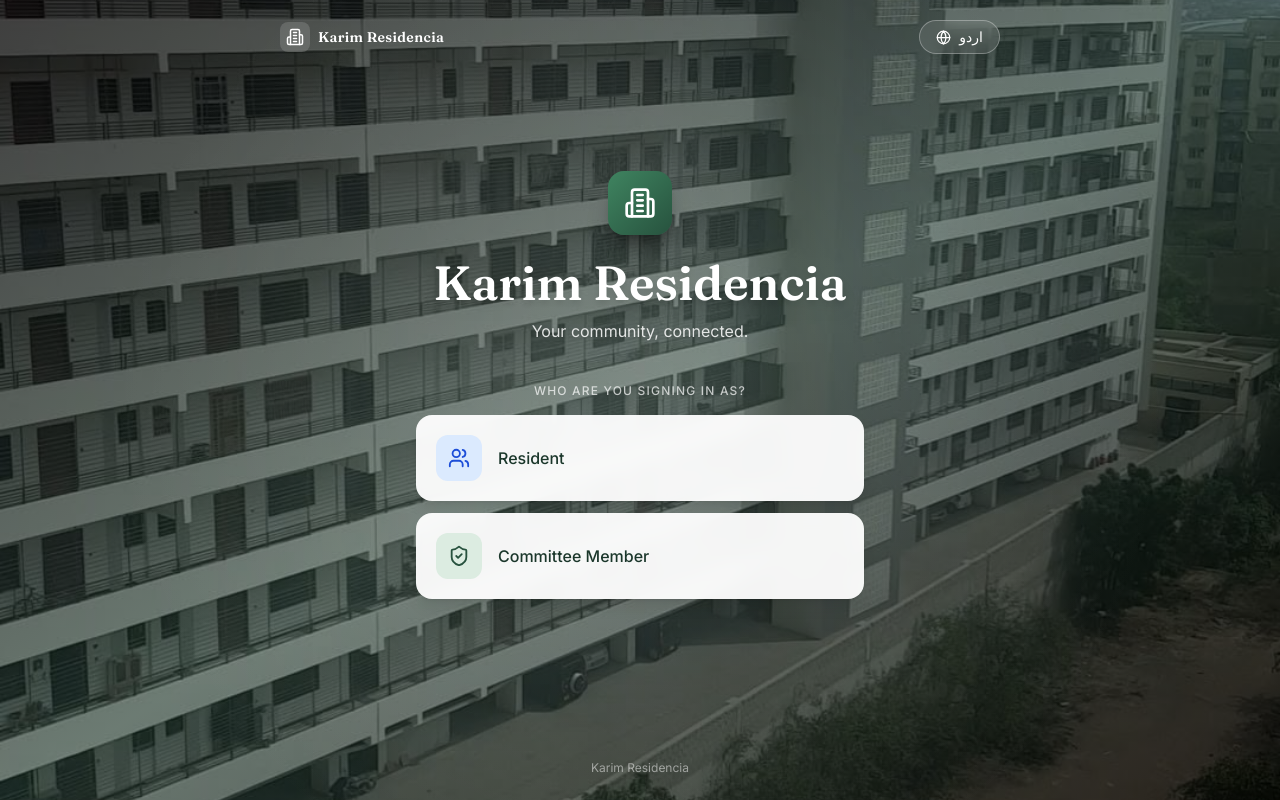
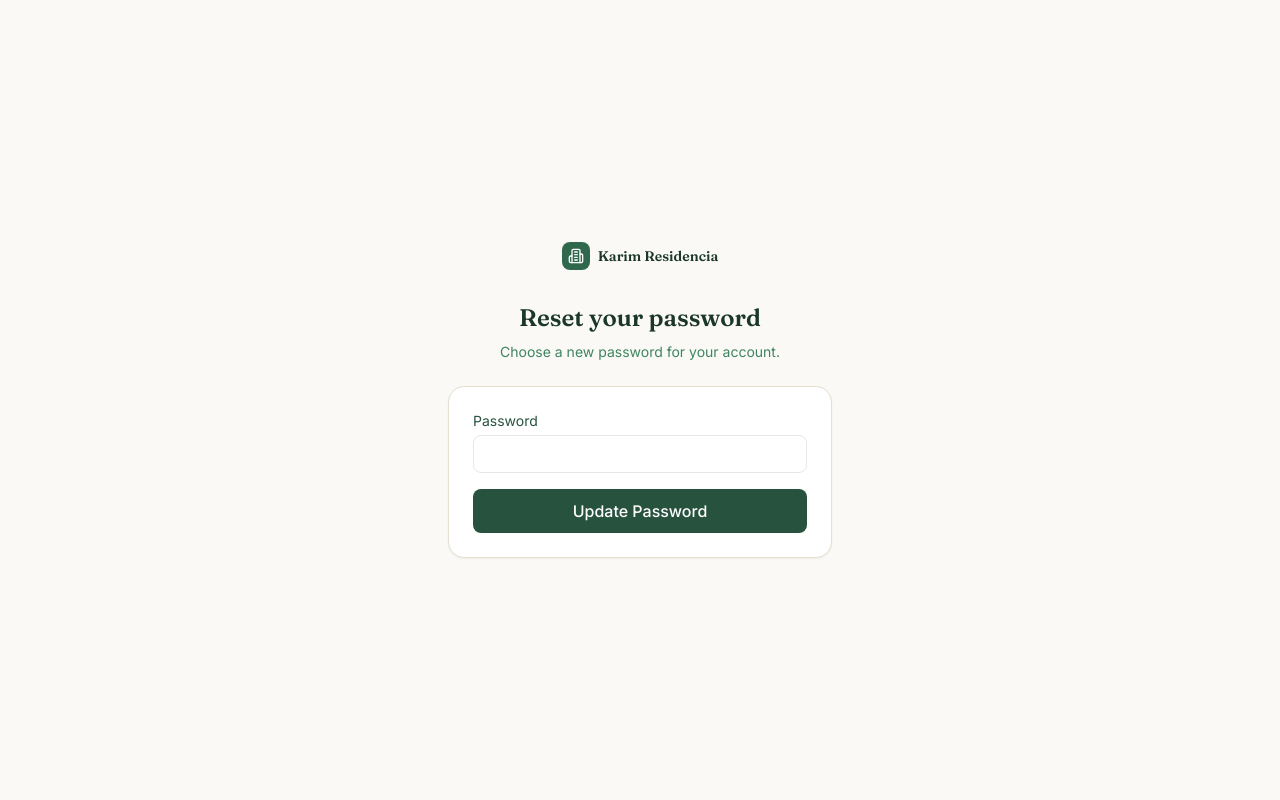
Before and after one commit to scnzarmy/karim-residencia-portal, a React (Vite) app: page /reset-password in a window 1280 px wide. Before the commit this address led to /. Built offline with nearby package versions, Linux system fonts and the light colour scheme; no server answers; a web font is replaced by a local one.

Commit message:
Add forgot password, PWA support, profile editing

```diff
--- a/index.html
+++ b/index.html
@@ -4,6 +4,11 @@
     <meta charset="UTF-8" />
     <meta name="viewport" content="width=device-width, initial-scale=1.0" />
     <title>Karim Residencia</title>
+    <meta name="description" content="Community portal for Karim Residencia residents — notices, dues, complaints, and more." />
+    <link rel="manifest" href="/manifest.json" />
+    <meta name="theme-color" content="#2f684c" />
+    <link rel="icon" type="image/png" sizes="192x192" href="/icon-192.png" />
+    <link rel="apple-touch-icon" href="/icon-192.png" />
     <link rel="preconnect" href="https://fonts.googleapis.com" />
     <link rel="preconnect" href="https://fonts.gstatic.com" crossorigin />
     <link
--- a/src/app/App.tsx
+++ b/src/app/App.tsx
@@ -6,6 +6,7 @@ import BlockSelection from './components/BlockSelection'
 import LoginPage from './components/LoginPage'
 import ResidentDashboard from './components/ResidentDashboard'
 import CommitteeDashboard from './components/CommitteeDashboard'
+import ResetPasswordPage from './components/ResetPasswordPage'
 
 function DashboardRouter() {
   const { profile, loadingProfile } = useApp()
@@ -28,6 +29,7 @@ export default function App() {
           <Route path="/" element={<LandingPage />} />
           <Route path="/select-block" element={<BlockSelection />} />
           <Route path="/login" element={<LoginPage />} />
+          <Route path="/reset-password" element={<ResetPasswordPage />} />
           <Route path="/dashboard" element={<DashboardRouter />} />
           <Route path="*" element={<Navigate to="/" replace />} />
         </Routes>
--- a/src/app/components/LoginPage.tsx
+++ b/src/app/components/LoginPage.tsx
@@ -9,7 +9,7 @@ import { supabase } from '../../lib/supabaseClient'
 export default function LoginPage() {
   const { lang, role, selectedBlock } = useApp()
   const navigate = useNavigate()
-  const [mode, setMode] = useState<'login' | 'register'>('login')
+  const [mode, setMode] = useState<'login' | 'register' | 'forgot'>('login')
   const [fullName, setFullName] = useState('')
   const [houseNumber, setHouseNumber] = useState('')
   const [email, setEmail] = useState('')
@@ -60,6 +60,21 @@ export default function LoginPage() {
     setMode('login')
   }
 
+  async function handleForgot(e: React.FormEvent) {
+    e.preventDefault()
+    setBusy(true)
+    const { error } = await supabase.auth.resetPasswordForEmail(email, {
+      redirectTo: `${window.location.origin}/reset-password`,
+    })
+    setBusy(false)
+    if (error) {
+      toast.error(error.message)
+      return
+    }
+    toast.success(t(lang, 'resetLinkSent'))
+    setMode('login')
+  }
+
   const isRegister = mode === 'register' && role === 'resident'
 
   return (
@@ -70,7 +85,7 @@ export default function LoginPage() {
             <ArrowLeft size={15} /> {t(lang, 'back')}
           </button>
 
-          {role === 'resident' && (
+          {role === 'resident' && mode !== 'forgot' && (
             <p className="text-sm text-forest-600">
               {mode === 'login' ? (
                 <>
@@ -100,14 +115,31 @@ export default function LoginPage() {
           </div>
 
           <h1 className="font-display text-2xl sm:text-3xl font-semibold text-forest-900 mb-2">
-            {isRegister ? t(lang, 'register') : t(lang, 'login')}
+            {mode === 'forgot' ? t(lang, 'forgotPassword') : isRegister ? t(lang, 'register') : t(lang, 'login')}
           </h1>
           <p className="text-sm text-forest-500 mb-8">
-            {isRegister
+            {mode === 'forgot'
+              ? t(lang, 'forgotPasswordHint')
+              : isRegister
                 ? `${t(lang, 'appName')} — Block ${selectedBlock}`
                 : `${t(lang, 'appName')} · ${role === 'committee' ? t(lang, 'committee') : t(lang, 'resident')} · Block ${selectedBlock}`}
           </p>
 
+          {mode === 'forgot' ? (
+            <form onSubmit={handleForgot} className="grid gap-4">
+              <Field label={t(lang, 'email')} type="email" value={email} onChange={setEmail} required />
+              <button
+                type="submit"
+                disabled={busy}
+                className="mt-2 bg-forest-700 text-white rounded-lg py-2.5 font-medium hover:bg-forest-800 transition disabled:opacity-50"
+              >
+                {t(lang, 'sendResetLink')}
+              </button>
+              <button type="button" onClick={() => setMode('login')} className="text-sm text-forest-600 underline justify-self-start">
+                {t(lang, 'back')}
+              </button>
+            </form>
+          ) : (
             <form onSubmit={mode === 'login' ? handleLogin : handleRegister} className="grid gap-4">
               {isRegister && (
                 <div className="grid grid-cols-2 gap-3">
@@ -118,6 +150,12 @@ export default function LoginPage() {
               <Field label={t(lang, 'email')} type="email" value={email} onChange={setEmail} required />
               <Field label={t(lang, 'password')} type="password" value={password} onChange={setPassword} required />
 
+              {mode === 'login' && (
+                <button type="button" onClick={() => setMode('forgot')} className="text-xs text-forest-500 underline justify-self-end -mt-2">
+                  {t(lang, 'forgotPassword')}
+                </button>
+              )}
+
               <button
                 type="submit"
                 disabled={busy}
@@ -126,6 +164,7 @@ export default function LoginPage() {
                 {mode === 'login' ? t(lang, 'login') : t(lang, 'register')}
               </button>
             </form>
+          )}
         </div>
 
         <p className="text-xs text-forest-400 text-center lg:text-left">{t(lang, 'appName')}</p>
--- /dev/null
+++ b/src/app/components/ProfilePanel.tsx
@@ -0,0 +1,67 @@
+import { useState } from 'react'
+import { X, User } from 'lucide-react'
+import { toast } from 'sonner'
+import { useApp } from '../context/AppContext'
+import { t } from '../translations'
+
+export default function ProfilePanel({ onClose }: { onClose: () => void }) {
+  const { lang, profile, updateProfile } = useApp()
+  const [fullName, setFullName] = useState(profile?.full_name ?? '')
+  const [houseNumber, setHouseNumber] = useState(profile?.house_number ?? '')
+  const [busy, setBusy] = useState(false)
+
+  async function handleSave(e: React.FormEvent) {
+    e.preventDefault()
+    setBusy(true)
+    await updateProfile(fullName, houseNumber)
+    setBusy(false)
+    toast.success(t(lang, 'profileUpdated'))
+    onClose()
+  }
+
+  return (
+    <div className="fixed inset-0 bg-black/50 flex items-end sm:items-center justify-center z-30 p-4" onClick={onClose}>
+      <div className="bg-white rounded-2xl max-w-sm w-full overflow-hidden" onClick={(e) => e.stopPropagation()}>
+        <div className="bg-gradient-to-r from-forest-700 to-forest-800 px-6 py-5 flex items-center justify-between">
+          <div className="flex items-center gap-3">
+            <span className="bg-white/20 backdrop-blur text-white rounded-xl p-2.5">
+              <User size={20} />
+            </span>
+            <h2 className="font-display text-lg font-semibold text-white leading-tight">{t(lang, 'editProfile')}</h2>
+          </div>
+          <button onClick={onClose} aria-label="Close" className="text-white/90 hover:text-white">
+            <X size={20} />
+          </button>
+        </div>
+
+        <form onSubmit={handleSave} className="p-5 grid gap-4">
+          <label className="grid gap-1 text-sm">
+            <span className="text-forest-700">{t(lang, 'fullName')}</span>
+            <input
+              required
+              value={fullName}
+              onChange={(e) => setFullName(e.target.value)}
+              className="border border-sand-300 rounded-lg px-3 py-2 outline-none focus:border-forest-400"
+            />
+          </label>
+          <label className="grid gap-1 text-sm">
+            <span className="text-forest-700">{t(lang, 'houseNumber')}</span>
+            <input
+              required
+              value={houseNumber}
+              onChange={(e) => setHouseNumber(e.target.value)}
+              className="border border-sand-300 rounded-lg px-3 py-2 outline-none focus:border-forest-400"
+            />
+          </label>
+          <button
+            type="submit"
+            disabled={busy}
+            className="bg-forest-700 text-white rounded-lg py-2.5 font-medium hover:bg-forest-800 transition disabled:opacity-50"
+          >
+            {t(lang, 'submit')}
+          </button>
+        </form>
+      </div>
+    </div>
+  )
+}
--- /dev/null
+++ b/src/app/components/ResetPasswordPage.tsx
@@ -0,0 +1,64 @@
+import { useState } from 'react'
+import { useNavigate } from 'react-router-dom'
+import { Building2 } from 'lucide-react'
+import { toast } from 'sonner'
+import { useApp } from '../context/AppContext'
+import { t } from '../translations'
+import { supabase } from '../../lib/supabaseClient'
+
+export default function ResetPasswordPage() {
+  const { lang } = useApp()
+  const navigate = useNavigate()
+  const [password, setPassword] = useState('')
+  const [busy, setBusy] = useState(false)
+
+  async function handleSubmit(e: React.FormEvent) {
+    e.preventDefault()
+    setBusy(true)
+    const { error } = await supabase.auth.updateUser({ password })
+    setBusy(false)
+    if (error) {
+      toast.error(error.message)
+      return
+    }
+    toast.success(t(lang, 'passwordUpdated'))
+    navigate('/')
+  }
+
+  return (
+    <div className="min-h-screen flex items-center justify-center bg-sand-50 px-6">
+      <div className="max-w-sm w-full">
+        <div className="flex items-center gap-2 mb-8 justify-center">
+          <span className="bg-forest-600 text-white rounded-lg p-1.5">
+            <Building2 size={16} />
+          </span>
+          <span className="font-display font-semibold text-forest-900 text-sm">{t(lang, 'appName')}</span>
+        </div>
+
+        <h1 className="font-display text-2xl font-semibold text-forest-900 mb-2 text-center">{t(lang, 'resetPassword')}</h1>
+        <p className="text-sm text-forest-500 mb-6 text-center">{t(lang, 'resetPasswordHint')}</p>
+
+        <form onSubmit={handleSubmit} className="bg-white border border-sand-200 rounded-2xl shadow-sm p-6 grid gap-4">
+          <label className="grid gap-1 text-sm">
+            <span className="text-forest-700">{t(lang, 'password')}</span>
+            <input
+              type="password"
+              required
+              minLength={6}
+              value={password}
+              onChange={(e) => setPassword(e.target.value)}
+              className="border border-sand-300 rounded-lg px-3 py-2 outline-none focus:border-forest-400"
+            />
+          </label>
+          <button
+            type="submit"
+            disabled={busy}
+            className="bg-forest-700 text-white rounded-lg py-2.5 font-medium hover:bg-forest-800 transition disabled:opacity-50"
+          >
+            {t(lang, 'updatePassword')}
+          </button>
+        </form>
+      </div>
+    </div>
+  )
+}
--- a/src/app/context/AppContext.tsx
+++ b/src/app/context/AppContext.tsx
@@ -152,6 +152,7 @@ interface AppState {
   closePoll: (id: string) => Promise<void>
   refreshBlockData: () => Promise<void>
   signOutAll: () => Promise<void>
+  updateProfile: (fullName: string, houseNumber: string) => Promise<void>
 }
 
 const AppContext = createContext<AppState | undefined>(undefined)
@@ -390,6 +391,17 @@ export function AppProvider({ children }: { children: ReactNode }) {
     refreshBlockData()
   }
 
+  async function updateProfile(fullName: string, houseNumber: string) {
+    if (!profile) return
+    const { error } = await supabase
+      .from('profiles')
+      .update({ full_name: fullName, house_number: houseNumber })
+      .eq('id', profile.id)
+    if (!error) {
+      setProfile({ ...profile, full_name: fullName, house_number: houseNumber })
+    }
+  }
+
   async function signOutAll() {
     await supabase.auth.signOut()
     setProfile(null)
@@ -446,6 +458,7 @@ export function AppProvider({ children }: { children: ReactNode }) {
       closePoll,
       refreshBlockData,
       signOutAll,
+      updateProfile,
     }),
     [
       lang,
--- a/src/app/translations.ts
+++ b/src/app/translations.ts
@@ -88,6 +88,16 @@ export const translations = {
     votes: 'votes',
     closePoll: 'Close Poll',
     pollClosed: 'Closed',
+    forgotPassword: 'Forgot password?',
+    forgotPasswordHint: "Enter your email and we'll send you a reset link.",
+    sendResetLink: 'Send Reset Link',
+    resetLinkSent: 'Check your email for a reset link.',
+    resetPassword: 'Reset your password',
+    resetPasswordHint: 'Choose a new password for your account.',
+    updatePassword: 'Update Password',
+    passwordUpdated: 'Password updated. You can log in now.',
+    editProfile: 'Profile',
+    profileUpdated: 'Profile updated',
   },
   ur: {
     appName: 'کریم ریذینسیا',
@@ -176,6 +186,16 @@ export const translations = {
     votes: 'ووٹ',
     closePoll: 'رائے شماری بند کریں',
     pollClosed: 'بند',
+    forgotPassword: 'پاس ورڈ بھول گئے؟',
+    forgotPasswordHint: 'اپنی ای میل درج کریں، ہم آپ کو ری سیٹ لنک بھیجیں گے۔',
+    sendResetLink: 'ری سیٹ لنک بھیجیں',
+    resetLinkSent: 'ری سیٹ لنک کے لیے اپنی ای میل چیک کریں۔',
+    resetPassword: 'اپنا پاس ورڈ ری سیٹ کریں',
+    resetPasswordHint: 'اپنے اکاؤنٹ کے لیے نیا پاس ورڈ منتخب کریں۔',
+    updatePassword: 'پاس ورڈ اپ ڈیٹ کریں',
+    passwordUpdated: 'پاس ورڈ اپ ڈیٹ ہو گیا۔ اب آپ لاگ اِن کر سکتے ہیں۔',
+    editProfile: 'پروفائل',
+    profileUpdated: 'پروفائل اپ ڈیٹ ہو گیا',
   },
 } as const
 
```
Also changed, not shown: src/app/components/ResidentDashboard.tsx (+8 -0 lines), public/icon-192.png (added), public/icon-512.png (added), public/manifest.json (added). Lines whose indentation alone changed are shown as unchanged.
